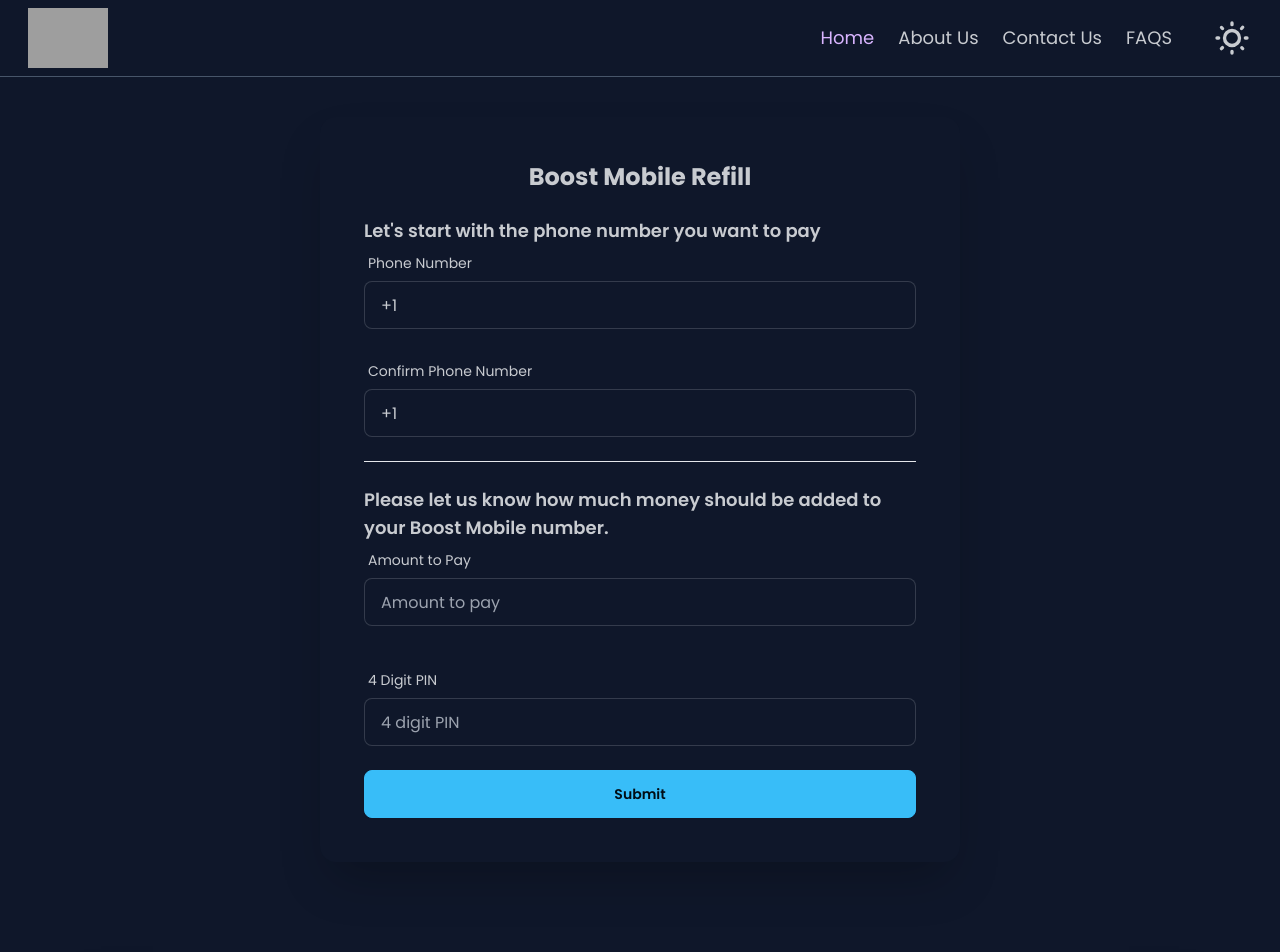
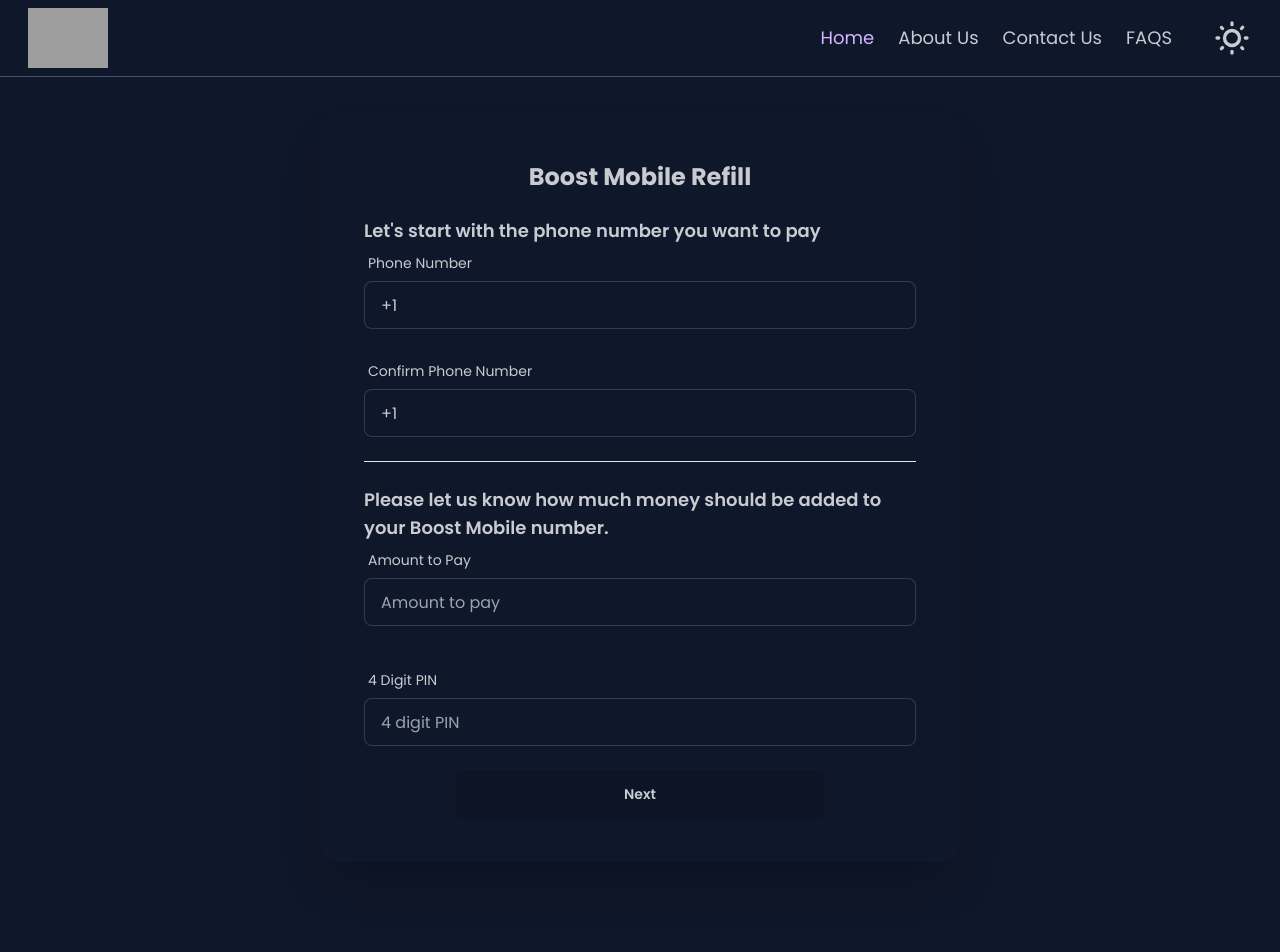
Before and after one commit to ibaddKhan/payment-app, a React (Vite) app: page / in a window 1280 px wide. Shown: the top 952 px of the page. Built offline with nearby package versions, Linux system fonts and the light colour scheme; grey boxes are pictures that could not be loaded.

Commit message:
home page ui enhanced

```diff
--- a/src/screens/checkout/checkout.jsx
+++ b/src/screens/checkout/checkout.jsx
@@ -1,9 +1,11 @@
 
-import { useNavigate } from "react-router-dom"
 
 const Checkout = () => {
     return (
-        <div>Checkout</div>
+        <div>
+
+
+        </div>
     )
 }
 
--- a/src/screens/home/home.jsx
+++ b/src/screens/home/home.jsx
@@ -163,8 +163,8 @@
                                 required
                             />
                         </div>
-                        <div className="form-control">
-                            <button type="submit" className="btn btn-primary w-full">Submit</button>
+                        <div className="form-control ">
+                            <button type="submit" className="btn border rounded-md mx-auto w-2/3">Next</button>
                         </div>
                     </form>
                 </div>
```
